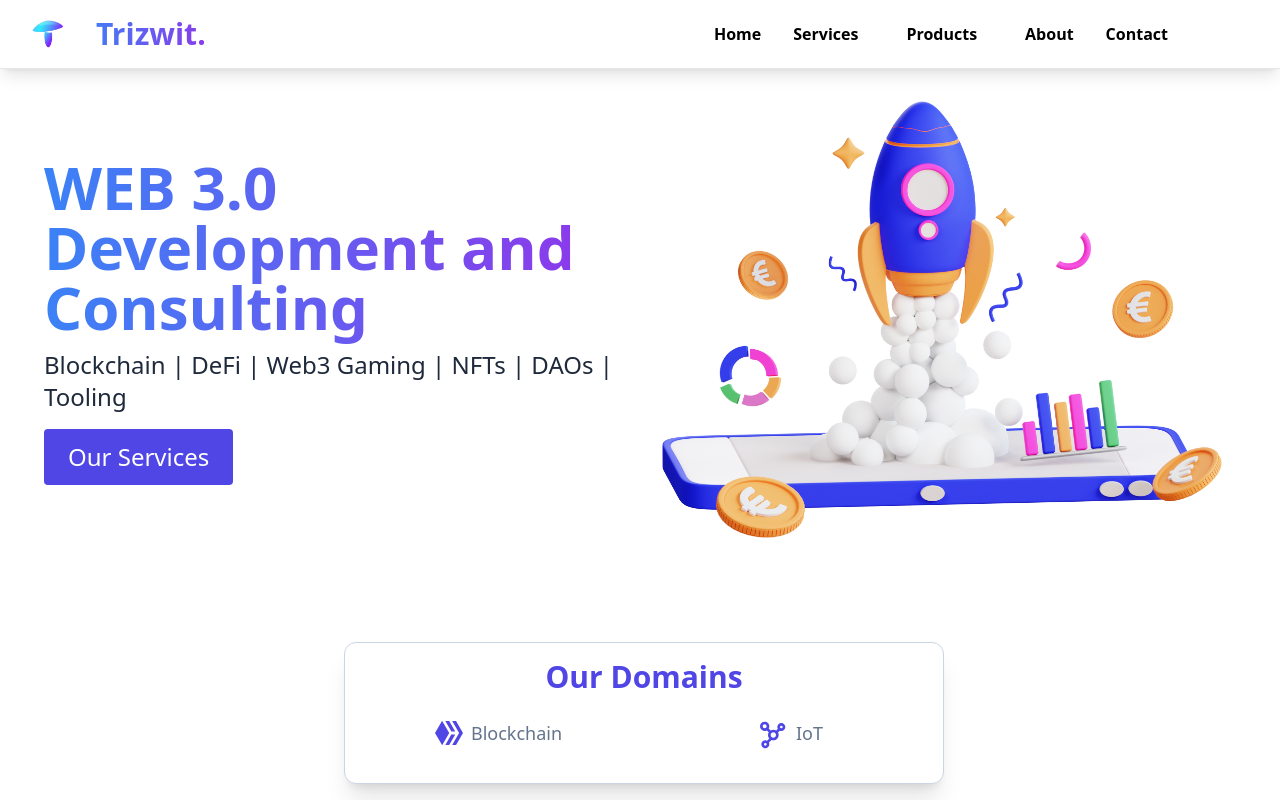
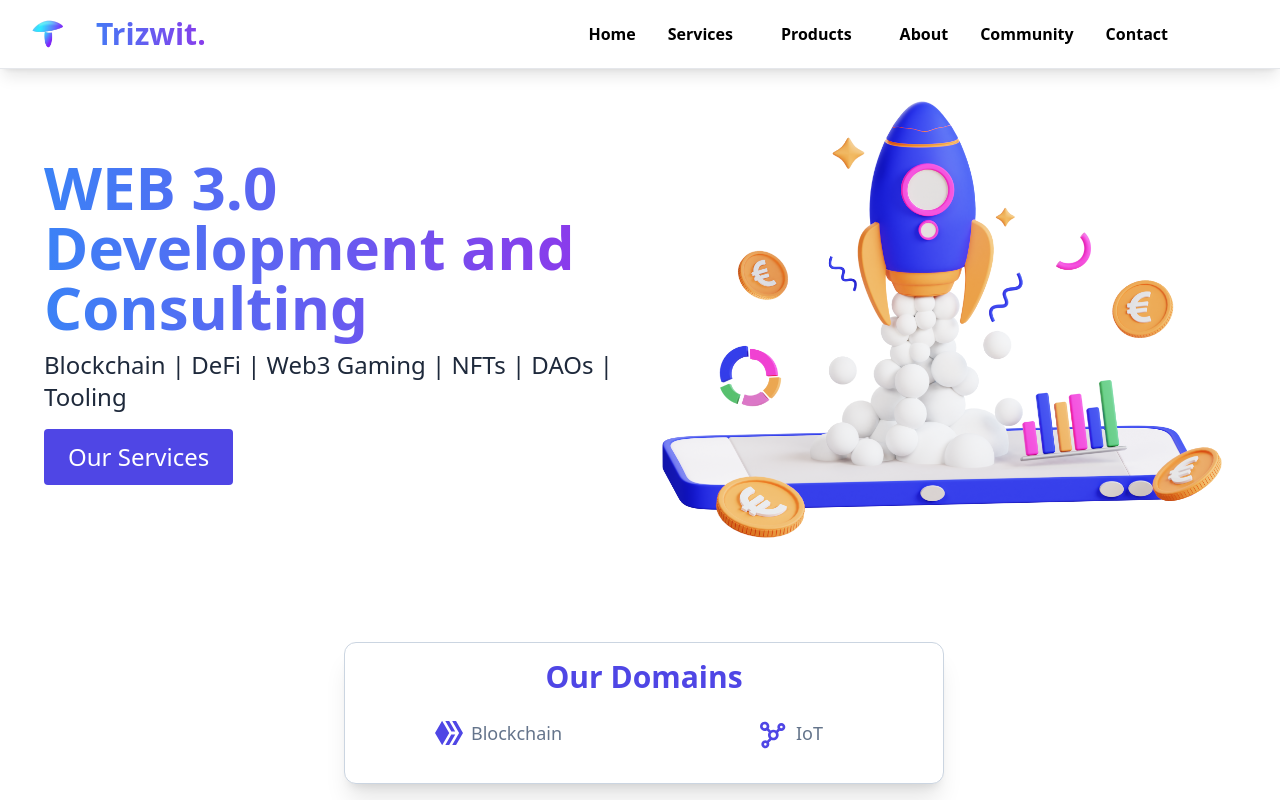
Before and after one commit to Trizwit/trizwit-web, a Next.js app: page / in a window 1280 px wide. Shown: the top 800 px of the page. Built offline with nearby package versions, Linux system fonts and the light colour scheme.

Commit message:
Updated Navbar

```diff
--- a/components/Navbar.js
+++ b/components/Navbar.js
@@ -84,6 +84,9 @@ const Navbar = () => {
             <li className="text-black hover:text-blue-500 px-4 font-semibold">
               <Link href="about">About</Link>
             </li>
+            <li className="text-black hover:text-blue-500 px-4 font-semibold">
+              <Link href="community">Community</Link>
+            </li>
 
 
 
```
